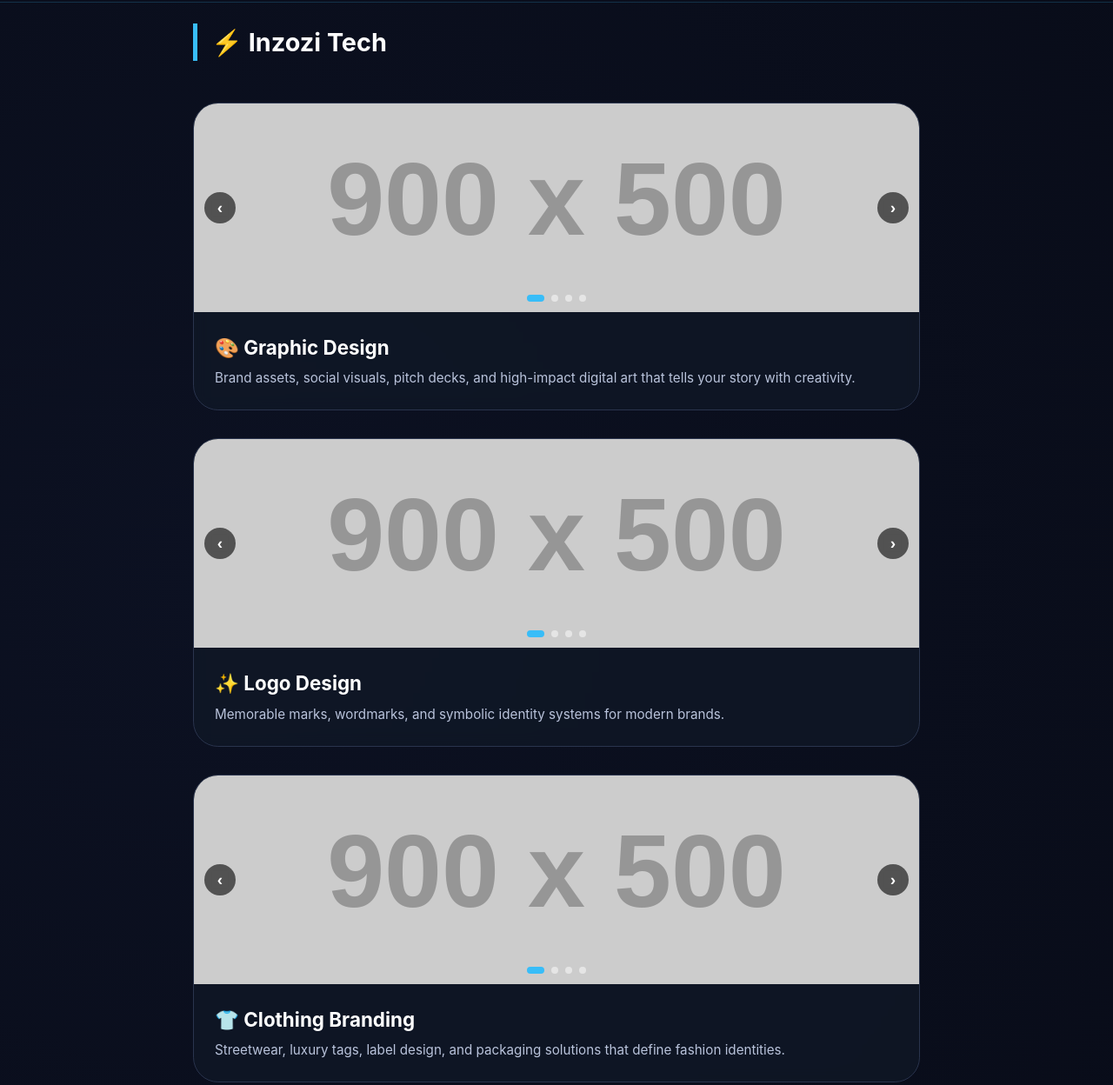
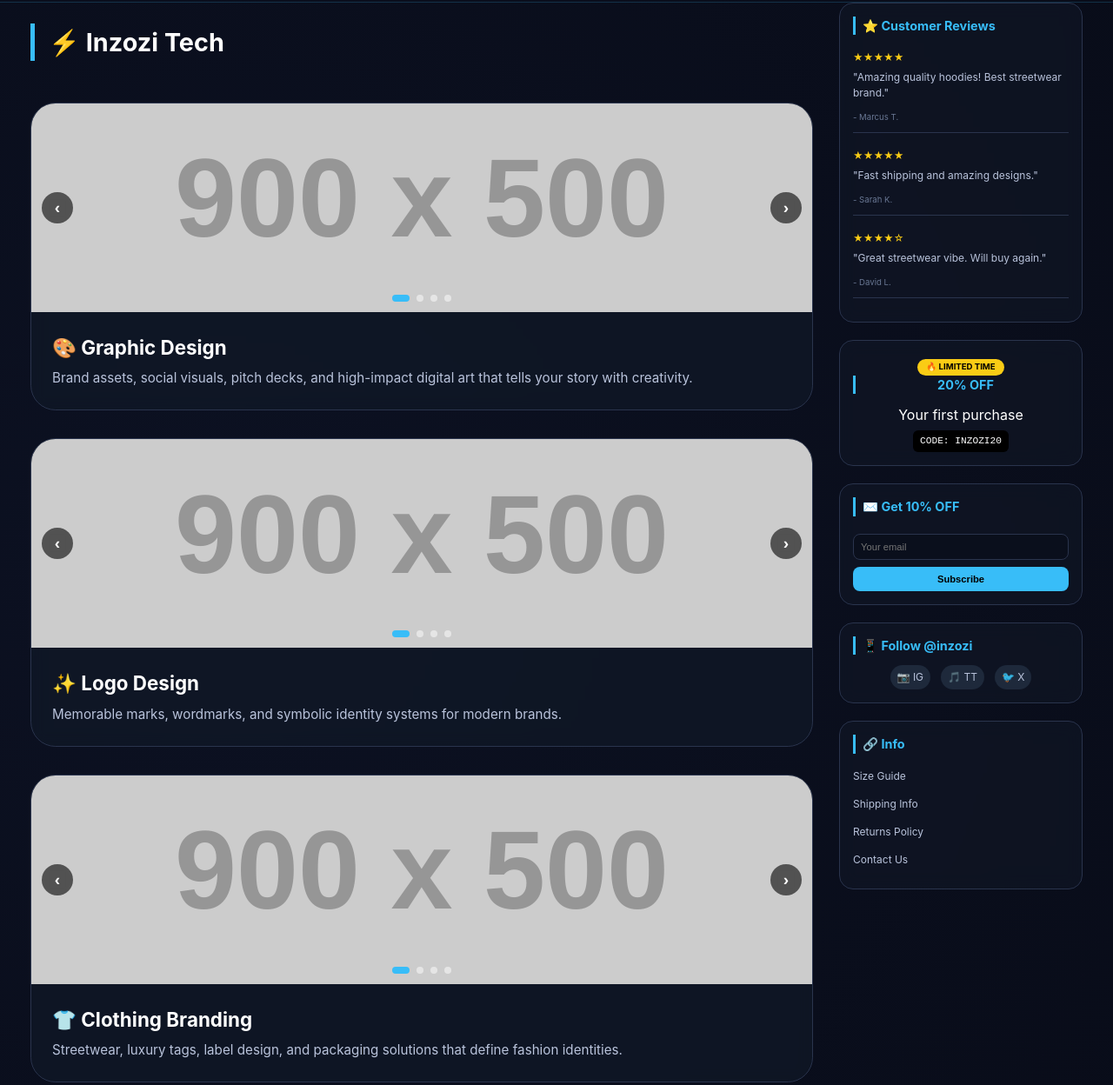
Before and after one commit to inzozihub/Inzozihub, a plain HTML site: page index.html in a window 1280 px wide. Shown: the part 383-1631 px from the top of the page at 87% size. Drawn offline with Linux system fonts and the light colour scheme; placeholder pictures from the web are drawn by us.

Commit message:
Update index.html

```diff
--- a/index.html
+++ b/index.html
@@ -6,7 +6,6 @@
   <title>InzoziHub</title>
   <link rel="icon" href="image1.WEBP">
   <style>
- <head>
     /* ========== GLOBAL DESIGN SYSTEM ========== */
     * {
       margin: 0;
@@ -144,11 +143,152 @@ img {
       font-size: 1.05rem;
     }
 
+    /* ========== LAYOUT WITH SIDEBAR ========== */
+    .main-layout {
+      display: flex;
+      justify-content: center;
+      gap: 30px;
+      max-width: 1400px;
+      margin: 0 auto;
+      padding: 0 20px;
+    }
+
+    /* LEFT SIDE - Your original content */
+    .left-content {
+      flex-shrink: 0;
+      width: 900px;
+      max-width: 100%;
+    }
+
+    /* RIGHT SIDEBAR - Small additional info */
+    .right-sidebar {
+      width: 280px;
+      flex-shrink: 0;
+    }
+
+    /* Sidebar Cards */
+    .sidebar-card {
+      background: rgba(17, 24, 39, 0.6);
+      backdrop-filter: blur(10px);
+      border-radius: 16px;
+      padding: 15px;
+      margin-bottom: 20px;
+      border: 1px solid #2a344d;
+    }
+
+    .sidebar-card h4 {
+      font-size: 0.9rem;
+      margin-bottom: 12px;
+      color: #38bdf8;
+      border-left: 3px solid #38bdf8;
+      padding-left: 8px;
+    }
+
+    .mini-review {
+      margin-bottom: 12px;
+      padding-bottom: 8px;
+      border-bottom: 1px solid #2a344d;
+    }
+
+    .mini-review span {
+      color: #facc15;
+      font-size: 0.7rem;
+    }
+
+    .mini-review p {
+      font-size: 0.75rem;
+      margin: 4px 0;
+      color: #b9c3db;
+    }
+
+    .mini-review small {
+      font-size: 0.6rem;
+      color: #6a7894;
+    }
+
+    .offer {
+      text-align: center;
+    }
+
+    .badge {
+      background: #facc15;
+      color: #000;
+      padding: 2px 10px;
+      border-radius: 20px;
+      font-size: 0.6rem;
+      font-weight: bold;
+      display: inline-block;
+    }
+
+    .offer code {
+      background: #000;
+      padding: 4px 8px;
+      border-radius: 6px;
+      font-size: 0.7rem;
+      display: inline-block;
+      margin-top: 6px;
+    }
+
+    .sidebar-card input {
+      width: 100%;
+      padding: 8px;
+      border-radius: 8px;
+      border: 1px solid #2a344d;
+      background: #0a0f1c;
+      color: white;
+      font-size: 0.7rem;
+      margin: 8px 0;
+    }
+
+    .sidebar-card button {
+      width: 100%;
+      padding: 8px;
+      background: #38bdf8;
+      border: none;
+      border-radius: 8px;
+      font-weight: bold;
+      font-size: 0.7rem;
+      cursor: pointer;
+    }
+
+    .social-icons {
+      display: flex;
+      gap: 12px;
+      justify-content: center;
+    }
+
+    .social-icons a {
+      color: #b9c3db;
+      text-decoration: none;
+      font-size: 0.7rem;
+      padding: 5px 8px;
+      background: #1e293b;
+      border-radius: 20px;
+    }
+
+    .sidebar-card ul {
+      list-style: none;
+    }
+
+    .sidebar-card li {
+      margin-bottom: 8px;
+    }
+
+    .sidebar-card a {
+      color: #b9c3db;
+      text-decoration: none;
+      font-size: 0.75rem;
+    }
+
+    .sidebar-card a:hover {
+      color: #38bdf8;
+    }
+
     /* ========== MAIN CONTAINER - VERTICAL SINGLE COLUMN ========== */
     .vertical-column {
       max-width: 900px;
       margin: 0 auto;
-      padding: 1.5rem 2rem 2rem;
+      padding: 1.5rem 0 2rem;
       display: flex;
       flex-direction: column;
       gap: 2rem;
@@ -420,32 +560,41 @@ img {
       object-fit: contain;
       background: #05070f;
     }
+
+    /* Mobile Responsive */
+    @media (max-width: 1200px) {
+      .main-layout {
+        flex-direction: column;
+        align-items: center;
+      }
+      .right-sidebar {
+        width: 100%;
+        max-width: 900px;
+      }
+      .sidebar-card {
+        display: inline-block;
+        width: calc(33% - 14px);
+        margin-right: 20px;
+        vertical-align: top;
+      }
+      .sidebar-card:last-child {
+        margin-right: 0;
+      }
+    }
+
     @media (max-width: 700px) {
       .hero-section h1 { font-size: 2.2rem; }
       .brand-text { font-size: 1.1rem; }
       .section-title { font-size: 1.5rem; }
-      .vertical-column { padding: 1rem; }
+      .vertical-column { padding: 1rem 0; }
       .card-content h3 { font-size: 1.2rem; }
       .glass-header { padding: 0.8rem 1rem; }
       .nav-links { gap: 1rem; }
       .slideshow-container { height: 200px; }
+      .sidebar-card {
+        width: 100%;
+        margin-right: 0;
       }
-    * {
-    margin: 0;
-    padding: 0;
-    box-sizing: border-box;
-}
-
-html, body {
-    overflow-x: hidden;
-    width: 100%;
-    max-width: 100%;
-    position: relative;
-}
-
-img {
-    max-width: 100%;
-    height: auto;
     }
   </style>
 </head>
@@ -462,7 +611,6 @@ img {
     <a href="#footer">Contact</a>
   </div>
 </header>
-</header>
 
 <!-- HERO -->
 <div class="hero-section">
@@ -471,11 +619,15 @@ img {
   <p>Digital ecosystem — technology, fashion, commerce & entertainment. Swipe through visuals, one column.</p>
 </div>
 
-<!-- MAIN VERTICAL COLUMN -->
+<!-- MAIN LAYOUT WITH SIDEBAR -->
+<div class="main-layout">
+
+  <!-- LEFT SIDE - YOUR ORIGINAL CONTENT (COMPLETELY UNCHANGED) -->
+  <div class="left-content">
     <div class="vertical-column" id="tech">
       <div class="section-title">⚡ Inzozi Tech</div>
 
-   <!-- Graphic Design Card with slideshow -->
+      <!-- Graphic Design Card -->
       <div class="service-card" data-card="graphic">
         <div class="slideshow-container" id="slideshow-graphic">
           <img class="slide-img" src="https://placehold.co/900x500/2d3748/ffffff?text=Graphic+Design+%E2%80%A2+Visual+Identity" alt="slide 1">
@@ -489,7 +641,7 @@ img {
         </div>
       </div>
 
-  <!-- Logo Design Card with slideshow -->
+      <!-- Logo Design Card -->
       <div class="service-card" data-card="logo">
         <div class="slideshow-container" id="slideshow-logo">
           <img class="slide-img" src="https://placehold.co/900x500/111827/facc15?text=Logo+Design+%E2%80%A2+Iconic+Marks" alt="slide 1">
@@ -503,7 +655,7 @@ img {
         </div>
       </div>
 
-  <!-- Clothing Branding Card with slideshow -->
+      <!-- Clothing Branding Card -->
       <div class="service-card" data-card="clothing">
         <div class="slideshow-container" id="slideshow-clothing">
           <img class="slide-img" src="https://placehold.co/900x500/1b2a3a/38bdf8?text=Clothing+Branding+%E2%80%A2+Streetwear" alt="slide 1">
@@ -517,7 +669,7 @@ img {
         </div>
       </div>
 
-  <!-- Web Dev Card with slideshow -->
+      <!-- Web Dev Card -->
       <div class="service-card" data-card="web">
         <div class="slideshow-container" id="slideshow-web">
           <img class="slide-img" src="https://placehold.co/900x500/111827/38bdf8?text=Web+Development+%E2%80%A2+Modern+Responsive" alt="slide 1">
@@ -531,7 +683,7 @@ img {
         </div>
       </div>
 
-  <!-- Software Dev Card with slideshow -->
+      <!-- Software Dev Card -->
       <div class="service-card" data-card="software">
         <div class="slideshow-container" id="slideshow-software">
           <img class="slide-img" src="https://placehold.co/900x500/1e293b/90e0ff?text=Software+Engineering+%E2%80%A2+Custom+ERP" alt="slide 1">
@@ -545,8 +697,6 @@ img {
         </div>
       </div>
 
-
-
       <!-- COMING SOON SECTION -->
       <div class="section-title" id="coming">🚀 Coming Soon</div>
       <div class="soon-stack">
@@ -556,8 +706,69 @@ img {
         <div class="soon-item"><h3>🍸 Inzozi Lounge</h3><p>Premium relaxation space & coworking lounge</p><span style="font-size:0.7rem;">coming soon</span></div>
       </div>
     </div>
+  </div>
 
-<!-- FOOTER with contact -->
+  <!-- RIGHT SIDEBAR - NEW ADDITION -->
+  <div class="right-sidebar">
+    <!-- Customer Reviews -->
+    <div class="sidebar-card">
+      <h4>⭐ Customer Reviews</h4>
+      <div class="mini-review">
+        <span>★★★★★</span>
+        <p>"Amazing quality hoodies! Best streetwear brand."</p>
+        <small>- Marcus T.</small>
+      </div>
+      <div class="mini-review">
+        <span>★★★★★</span>
+        <p>"Fast shipping and amazing designs."</p>
+        <small>- Sarah K.</small>
+      </div>
+      <div class="mini-review">
+        <span>★★★★☆</span>
+        <p>"Great streetwear vibe. Will buy again."</p>
+        <small>- David L.</small>
+      </div>
+    </div>
+
+    <!-- Special Offer -->
+    <div class="sidebar-card offer">
+      <span class="badge">🔥 LIMITED TIME</span>
+      <h4>20% OFF</h4>
+      <p>Your first purchase</p>
+      <code>CODE: INZOZI20</code>
+    </div>
+
+    <!-- Newsletter Signup -->
+    <div class="sidebar-card">
+      <h4>✉️ Get 10% OFF</h4>
+      <input type="email" placeholder="Your email">
+      <button>Subscribe</button>
+    </div>
+
+    <!-- Social Links -->
+    <div class="sidebar-card">
+      <h4>📱 Follow @inzozi</h4>
+      <div class="social-icons">
+        <a href="#">📷 IG</a>
+        <a href="#">🎵 TT</a>
+        <a href="#">🐦 X</a>
+      </div>
+    </div>
+
+    <!-- Quick Links -->
+    <div class="sidebar-card">
+      <h4>🔗 Info</h4>
+      <ul>
+        <li><a href="#">Size Guide</a></li>
+        <li><a href="#">Shipping Info</a></li>
+        <li><a href="#">Returns Policy</a></li>
+        <li><a href="#">Contact Us</a></li>
+      </ul>
+    </div>
+  </div>
+</div>
+
+<!-- FOOTER -->
 <footer class="site-footer" id="footer">
   <div class="footer-container">
     <div class="footer-logo">
@@ -574,7 +785,7 @@ img {
   </div>
 </footer>
 
-<!-- LIGHTBOX for fullscreen image viewing -->
+<!-- LIGHTBOX -->
 <div id="lightboxGlobal" class="lightbox-overlay" onclick="closeLightbox()">
   <div class="lightbox-inner" onclick="event.stopPropagation()">
     <img id="lightboxImgSrc" src="" alt="full preview">
@@ -584,8 +795,7 @@ img {
 </div>
 
 <script>
-  // ------------------------- SLIDESHOW LOGIC (each card independent) -------------------------
-  // Define image arrays for each service (5 different slideshows)
+  // SLIDESHOW LOGIC
   const slideshowData = {
     web: {
       images: [
@@ -634,7 +844,6 @@ img {
     }
   };
 
-  // Function to initialize each slideshow
   function initSlideshow(cardId, dataKey) {
     const container = document.getElementById(`slideshow-${cardId}`);
     if (!container) return;
@@ -645,7 +854,6 @@ img {
     const imagesArray = slideshowData[dataKey].images;
     let currentIdx = slideshowData[dataKey].currentIndex;
 
-    // Create dots
     function createDots() {
       dotsContainer.innerHTML = '';
       imagesArray.forEach((_, idx) => {
@@ -664,7 +872,6 @@ img {
     function updateSlide() {
       imgElement.src = imagesArray[currentIdx];
       slideshowData[dataKey].currentIndex = currentIdx;
-      // Update dots active state
       const dots = dotsContainer.querySelectorAll('.dot');
       dots.forEach((dot, idx) => {
         if (idx === currentIdx) dot.classList.add('active');
@@ -690,7 +897,6 @@ img {
       prevSlide();
     });
 
-    // Also clicking on the current image opens lightbox for fullscreen view
     imgElement.style.cursor = 'pointer';
     imgElement.addEventListener('click', (e) => {
       e.stopPropagation();
@@ -702,14 +908,12 @@ img {
     updateSlide();
   }
 
-  // Initialize all five slideshows
   initSlideshow('web', 'web');
   initSlideshow('software', 'software');
   initSlideshow('graphic', 'graphic');
   initSlideshow('logo', 'logo');
   initSlideshow('clothing', 'clothing');
 
-  // Lightbox functions
   function openLightbox(imgUrl, title, desc) {
     const modal = document.getElementById('lightboxGlobal');
     document.getElementById('lightboxImgSrc').src = imgUrl;
@@ -721,7 +925,6 @@ img {
     document.getElementById('lightboxGlobal').style.display = 'none';
   }
 
-  // Smooth scroll for navigation
   document.querySelectorAll('.nav-links a').forEach(anchor => {
     anchor.addEventListener('click', function(e) {
       e.preventDefault();
@@ -732,8 +935,8 @@ img {
       }
     });
   });
-
-  console.log('Slideshow version active — each card has image carousel, no clickable chips.');
 </script>
 </body>
 </html>
+</body>
+</html>
```
Lines whose indentation alone changed are shown as unchanged.
